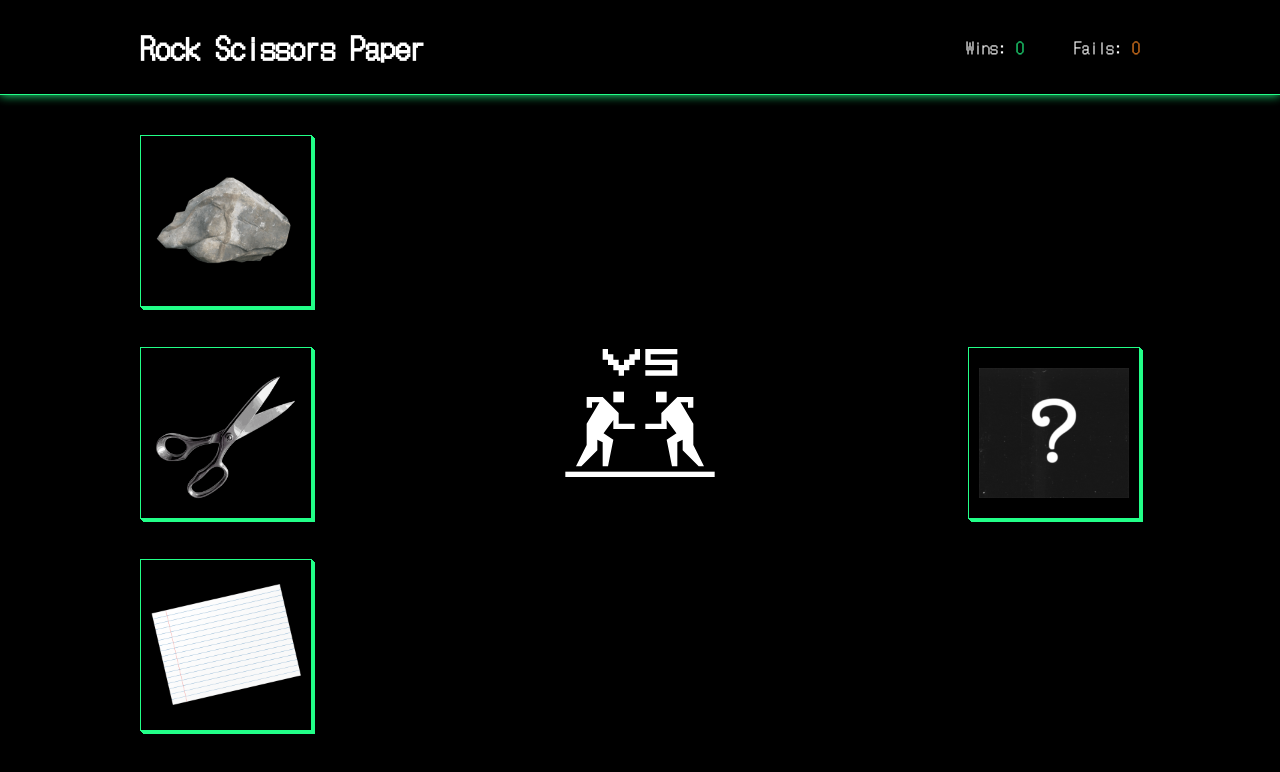
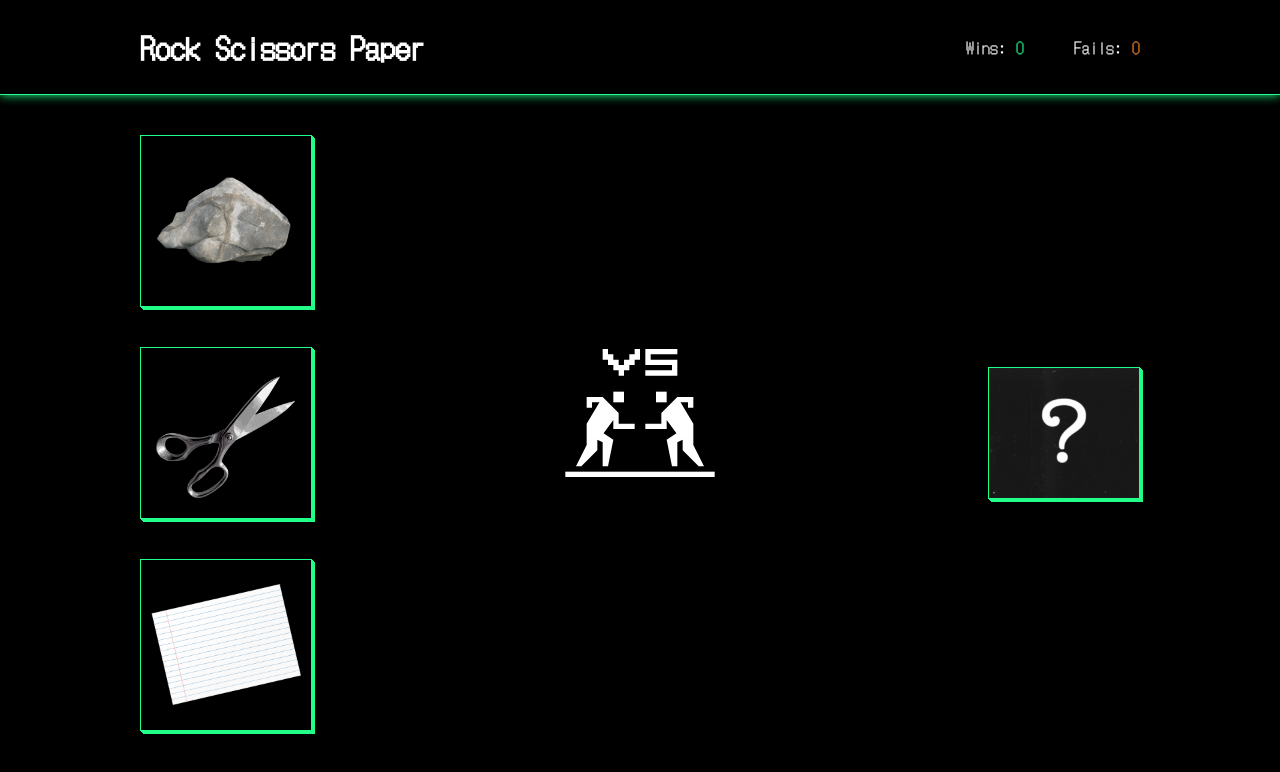
Before and after one commit to SarasovMatvey/RSP, a React (Create React App) app: page / in a window 1280 px wide. Shown: the top 772 px of the page. Built offline with nearby package versions, Linux system fonts and the light colour scheme.

Commit message:
replaced onRaundEnd with onR_o_undEnd

```diff
--- a/src/components/Rsp/Rsp.js
+++ b/src/components/Rsp/Rsp.js
@@ -16,18 +16,18 @@ class Rsp extends Component {
     return (
       <div className="rsp">
         <RspHeader wins={this.state.wins} fails={this.state.fails} />
-        <RspGameField onRaundEnd={this._onRaundEnd.bind(this)} />
+        <RspGameField onRoundEnd={this._onRoundEnd.bind(this)} />
         <RspModal
           isShowModal={this.state.isShowModal}
           wins={this.state.wins}
           fails={this.state.fails}
-          onClose={this._resetScore.bind(this)}
+          onClose={this._resetGame.bind(this)}
         />
       </div>
     );
   }
 
-  _onRaundEnd(roundResult) {
+  _onRoundEnd(roundResult) {
     this._updateCounter(roundResult, () => {
       if (this.state.wins === 5 || this.state.fails === 5) {
         this._showGameResult();
@@ -47,7 +47,7 @@ class Rsp extends Component {
     this.setState({ isShowModal: true });
   }
 
-  _resetScore() {
+  _resetGame() {
     this.setState({
       wins: 0,
       fails: 0,
--- a/src/components/Rsp/RspGameField/RspGameField.js
+++ b/src/components/Rsp/RspGameField/RspGameField.js
@@ -8,14 +8,20 @@ class RspGameField extends Component {
   state = {
     computerChoice: null,
   };
-
   render() {
     return (
       <div className="rsp__game-field">
         <div className="container rsp__game-field-container">
           <RspUserControls click={this._processChoice.bind(this)} />
           <div className="rsp__computer">
-            <RspIcon choice={this.state.computerChoice} />
+            <RspIcon
+              choice={this.state.computerChoice}
+              styles={
+                this.state.computerChoice
+                  ? {}
+                  : { padding: "0", height: "auto" }
+              }
+            />
           </div>
         </div>
       </div>
@@ -25,7 +31,7 @@ class RspGameField extends Component {
   _processChoice(choice) {
     this._generateComputerChoice(() => {
       let roundResult = this._compare(choice);
-      this.props.onRaundEnd(roundResult);
+      this.props.onRoundEnd(roundResult);
     });
   }
 
--- a/src/components/Rsp/RspIcon/RspIcon.js
+++ b/src/components/Rsp/RspIcon/RspIcon.js
@@ -11,6 +11,7 @@ class RspIcon extends Component {
   render() {
     return (
       <div
+        style={this.props.styles}
         className={`rsp__icon ${this.props.classes || ""}`}
         onClick={this.props.click}
       >
--- a/src/components/Rsp/RspIcon/RspIcon.sass
+++ b/src/components/Rsp/RspIcon/RspIcon.sass
@@ -1,14 +1,14 @@
 .rsp
   &__icon
     margin:
-      bottom: 40px
+      bottom: 2.5rem
     display: flex
     align-items: center
-    border: 1px solid var(--c-main)
-    width: 150px
-    height: 150px
-    box-shadow: 1px 1px 0 var(--c-main), 2px 2px 0 var(--c-main), 3px 3px 0 var(--c-main)
-    padding: 10px
+    border: 0.0625rem solid var(--c-main)
+    width: 9.375rem
+    height: 9.375rem
+    box-shadow: 0.0625rem 0.0625rem 0 var(--c-main), 0.125rem 0.125rem 0 var(--c-main), 0.1875rem 0.1875rem 0 var(--c-main)
+    padding: 0.625rem
     &:last-child
       margin:
         bottom: 0
```
